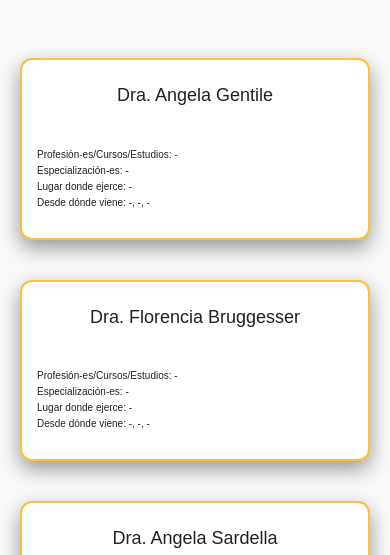
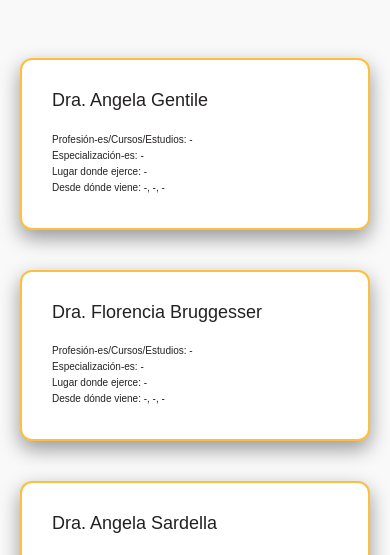
Before and after one commit to magnoitsystems/proyecto-jornadas-interhospitalarias, a Next.js app: page /invitados in a window 390 px wide. Shown: the part 288-843 px from the top of the page. Built offline with nearby package versions, Linux system fonts and the light colour scheme; a web font is replaced by a local one.

Commit message:
fix responsive at invitados section

```diff
--- a/src/components/guest/guest.module.css
+++ b/src/components/guest/guest.module.css
@@ -12,7 +12,7 @@
     height: fit-content;
 
     padding: 30px;
-    gap: 30px;
+    gap: 10px;
 
     background-color: #ffffff;
     border: 2px solid var(--primary-color-2);
@@ -45,34 +45,10 @@
     font-weight: normal;
     color: #555;
 }
-/* app/components/ProfessionalCard.module.css */
-
-/* ... (Todos tus estilos anteriores de .card, .imageContainer, etc., van aquí) ... */
 
 
-/* --- RESPONSIVE DESIGN PARA MÓVILES --- */
-/* Esta regla se aplicará en pantallas con un ancho máximo de 768px */
-@media (max-width: 728px) {
+@media (min-width: 1024px) {
     .card {
-        width: 100%;
-        /* 1. Cambia la dirección de flex a columna para apilar los elementos */
-        flex-direction: column;
-
-        /* 2. Permite que la altura crezca según el contenido */
-        height: auto;
-
-        /* 3. Ajusta el padding si es necesario para pantallas pequeñas */
-        padding: 25px 15px;
-    }
-
-    .imageContainer {
-        /* 4. Elimina el margen derecho y añade un margen inferior para separar la imagen del texto */
-        margin-right: 0;
-        margin-bottom: 20px;
-    }
-
-    /* (Opcional pero recomendado) Centra el texto en la vista móvil */
-    .infoContainer {
-        text-align: center;
+        gap: var(--30px);
     }
 }
```
